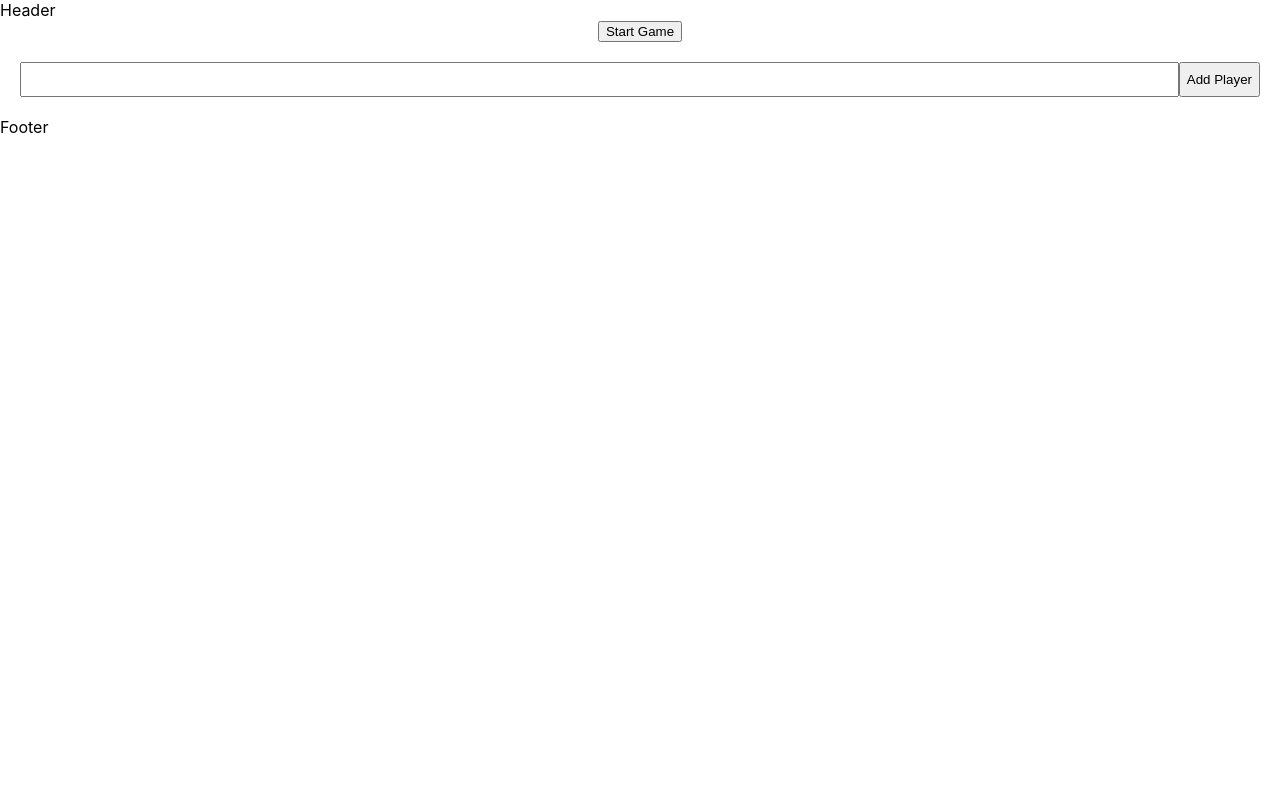
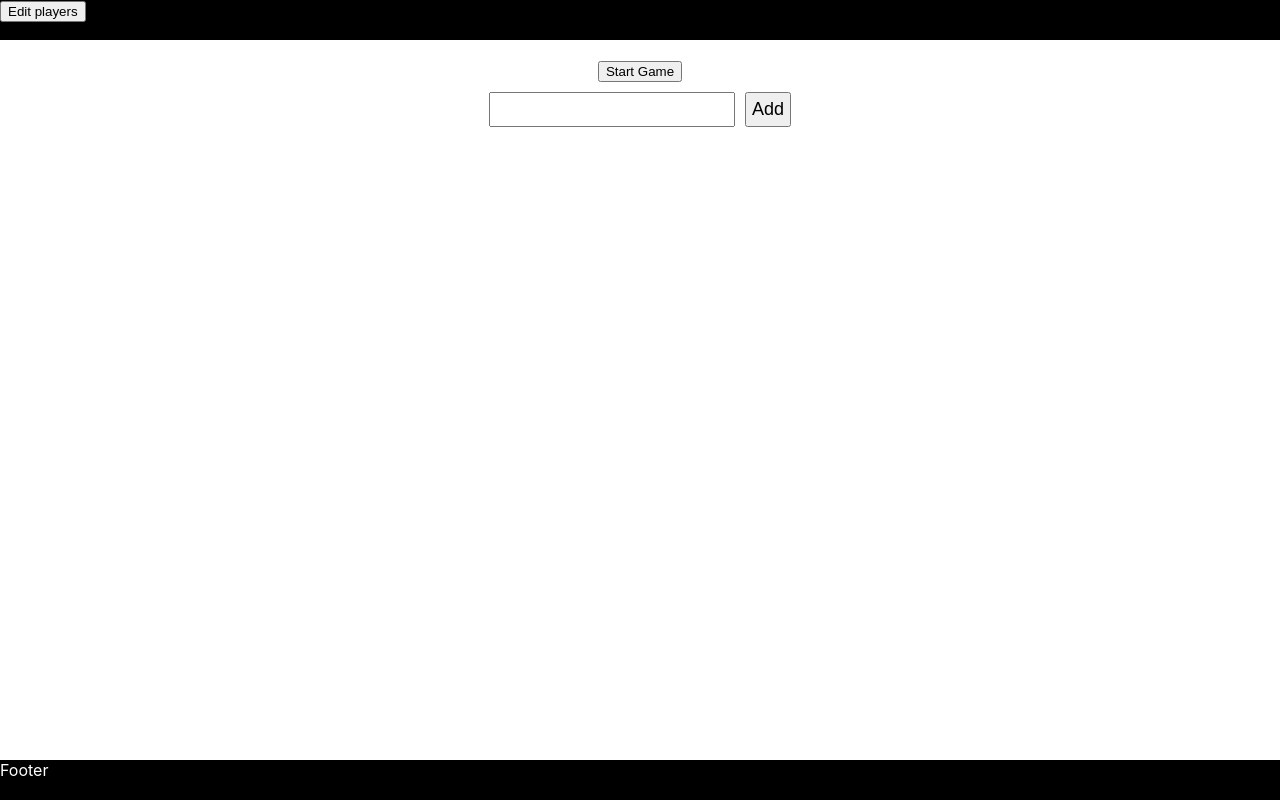
Before and after one commit to dkwhiting/score-keeper, a React (Create React App) app: page / in a window 1280 px wide. Built offline with nearby package versions, Linux system fonts and the light colour scheme.

Commit message:
Added edit score functionality

```diff
--- a/src/App.css
+++ b/src/App.css
@@ -1,21 +1,35 @@
-#App {
-  width: 400px;
+.App {
+  display: flex;
+  flex-direction: column;
+  height: 100%;
+  width: 100%;
 }
 
 .setup {
+  margin: 20px 0;
+  height: 100%;
+  display: flex;
+  flex-direction: column;
   text-align: center;
+  flex: 1;
 }
 
 .setup form {
+  margin: 0;
   display: flex;
-  padding: 20px;
+  padding: 10px;
+  justify-content: center;
+  gap: 10px;
 }
 
-.setup input {
-  width: 100%;
-  flex: 1;
-  font-size: 25px;
+.setup form .button>*,
+.setup form .input>* {
+  font-size: 18px;
+  padding: 5px;
 }
+
+
+
 
 .players {
   display: flex;
@@ -41,3 +55,10 @@
   border: 0;
   border-radius: 50%;
 }
+
+.footer,
+.header {
+  height: 40px;
+  background-color: black;
+  color: white;
+}
--- /dev/null
+++ b/src/components/EditScore.js
@@ -0,0 +1,45 @@
+import React, { useState } from 'react'
+
+const EditScore = ({ players, setPlayers, currentPlayer, setCurrentPlayer }) => {
+  const [newScore, setNewScore] = useState(0)
+
+  const addHandler = () => {
+    const editPlayers = [...players]
+    for (let player of Object.values(editPlayers)) {
+      if (player.name === currentPlayer.name) {
+        let score = +player.score
+        score += +newScore
+        player.score = +score
+        setPlayers(editPlayers)
+        setCurrentPlayer(null)
+
+      }
+    }
+  }
+
+  const subHandler = () => {
+    const editPlayers = [...players]
+    for (let player of Object.values(editPlayers)) {
+      if (player.name === currentPlayer.name) {
+        let score = +player.score
+        score -= +newScore
+        player.score = +score
+        setPlayers(editPlayers)
+        setCurrentPlayer(null)
+      }
+    }
+  }
+
+  return (
+    <div className="edit-score">
+      {currentPlayer.name}
+      Current Score: {currentPlayer.score}
+      <input value={newScore} onChange={(event) => setNewScore(event.target.value)}></input>
+      <button onClick={() => addHandler()}>+</button>
+      <button onClick={() => subHandler()}>-</button>
+      <button onClick={() => setCurrentPlayer(null)}>Reset</button>
+    </div>
+  );
+}
+
+export default EditScore;
--- a/src/components/Footer.js
+++ b/src/components/Footer.js
@@ -2,7 +2,7 @@ import React from 'react'
 
 const Footer = () => {
   return (
-    <div className="Footer">
+    <div className="footer">
       Footer
     </div>
   );
--- a/src/components/Header.js
+++ b/src/components/Header.js
@@ -1,9 +1,17 @@
 import React from 'react'
+import { NavLink } from 'react-router-dom';
 
 const Header = () => {
   return (
-    <div className="Header">
-      Header
+    <div className="header">
+      <div className="edit-button">
+        <NavLink
+          to="/" >
+          <button>
+            Edit players
+          </button>
+        </NavLink>
+      </div>
     </div>
   );
 }
--- a/src/components/Scoreboard.js
+++ b/src/components/Scoreboard.js
@@ -1,19 +1,26 @@
-// import React, { useState } from 'react'
+import React, { useState } from 'react'
+import EditScore from './EditScore';
+import SinglePlayer from "./SinglePlayer";
 
-// import SinglePlayer from './SinglePlayer';
+
 
 const Scoreboard = ({ players, setPlayers }) => {
+  const [currentPlayer, setCurrentPlayer] = useState(null)
 
   return (
-    <div className="Scoreboard">
+    <div className="scoreboard">
+
       {
-        players
-          ? players.map(player => {
-            return (
-              <div>{player}</div>
-            )
-          })
-          : <></>
+        !currentPlayer
+          ? players
+            ? players.map((player, index) => {
+
+              return (
+                <SinglePlayer player={player} index={index} setCurrentPlayer={setCurrentPlayer} />
+              )
+            })
+            : <></>
+          : <EditScore players={players} setPlayers={setPlayers} currentPlayer={currentPlayer} setCurrentPlayer={setCurrentPlayer} />
       }
     </div>
   );
--- a/src/components/Setup.js
+++ b/src/components/Setup.js
@@ -22,7 +22,7 @@ const Setup = ({ players, setPlayers }) => {
     if (players) {
       newPlayerList = [...players]
     }
-    newPlayerList.push(newPlayer)
+    newPlayerList.push({ 'name': newPlayer, 'score': 0 })
     setPlayers(newPlayerList)
     setNewPlayer('')
   }
@@ -31,11 +31,17 @@ const Setup = ({ players, setPlayers }) => {
     <div className="setup">
       <NavLink to="scoreboard"><button>Start Game</button></NavLink>
       <form onSubmit={(event) => submitHandler(event)}>
-        <input
-          value={newPlayer}
-          type="text"
-          onChange={(event) => setNewPlayer(event.target.value)} />
-        <button type="submit">Add Player</button>
+
+        <div className="input">
+          <input
+            value={newPlayer}
+            type="text"
+            onChange={(event) => setNewPlayer(event.target.value)} />
+        </div>
+        <div className="button">
+
+          <button type="submit">Add</button>
+        </div>
       </form>
       <div className="players">
 
@@ -43,7 +49,7 @@ const Setup = ({ players, setPlayers }) => {
           players
             ? players.map((player, index) => {
               return <div key={index} className="player">
-                <div className="name">{player}</div>
+                <div className="name">{player.name}</div>
                 <button onClick={() => removePlayer(index)}> X</button>
 
               </div>
--- a/src/components/SinglePlayer.js
+++ b/src/components/SinglePlayer.js
@@ -1,9 +1,17 @@
 import React from 'react'
 
-const SinglePlayer = () => {
+const SinglePlayer = ({ player, index, setCurrentPlayer }) => {
+
+  const clickHandler = (event) => {
+    setCurrentPlayer(player)
+  }
+
   return (
-    <div className="SinglePlayer">
-      Hello!
+    <div className="SinglePlayer" onClick={(event) => clickHandler(event)}>
+      <div key={index} className="player">
+        <div className="name">{player.name}</div>
+        <div className="score">{player.score}</div>
+      </div>
     </div>
   );
 }
--- a/src/index.css
+++ b/src/index.css
@@ -1,4 +1,14 @@
+html {
+  height: 100%;
+  box-sizing: border-box;
+}
+
+#root {
+  height: 100%;
+}
+
 body {
+  height: 100%;
   margin: 0;
   font-family: -apple-system, BlinkMacSystemFont, 'Segoe UI', 'Roboto', 'Oxygen',
     'Ubuntu', 'Cantarell', 'Fira Sans', 'Droid Sans', 'Helvetica Neue',
```
Also changed, not shown: src/components/AllPlayers.js (added, +14 -0 lines).
